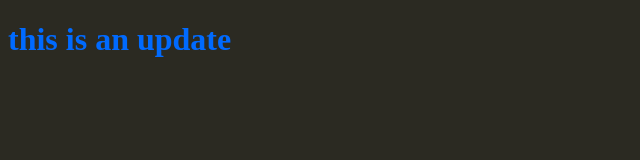
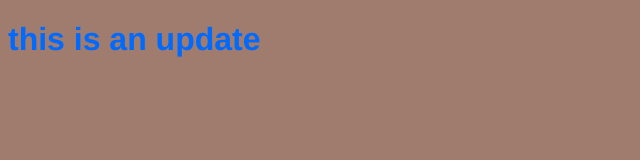
Before and after one commit to NadineAhmed311/frontproj, a plain HTML site: page index.html in a window 1280 px wide. Shown: the whole page, without its empty margins (0-640 px from the left). Drawn offline with Linux system fonts and the light colour scheme.

Commit message:
changing tha background

```diff
--- a/style.css
+++ b/style.css
@@ -1,6 +1,7 @@
 h1{
     color: rgb(0, 106, 255);
+    font-family: 'Franklin Gothic Medium', 'Arial Narrow', Arial, sans-serif;
 }
 body{
-    background-color: rgb(43, 42, 34);
+    background-color: rgb(159, 124, 110);
 }
```
